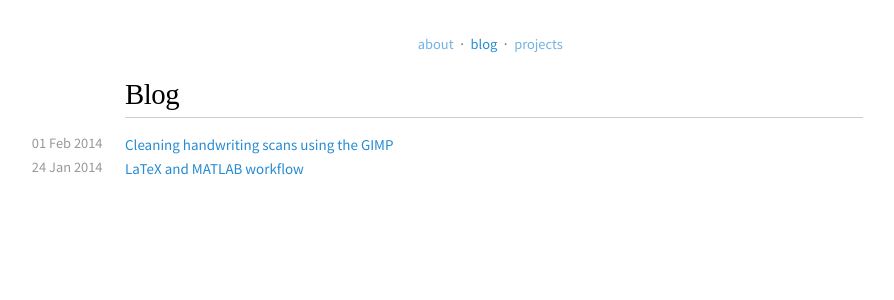
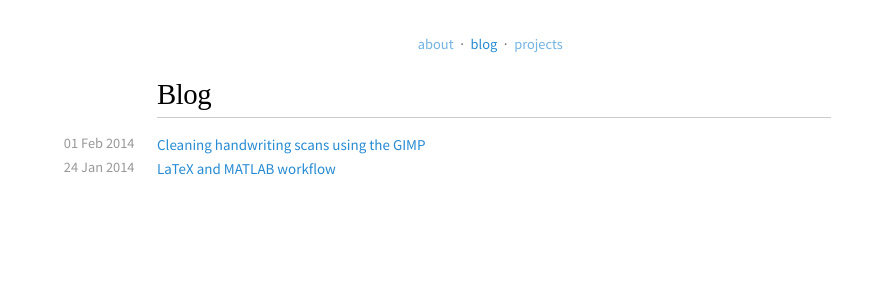
Before and after one commit to alxlit/alxlit.github.io, a Jekyll site: the page built from index.md, in a window 1280 px wide. Shown: the top 300 px of the page, without its empty margins (146-1040 px from the left). Built offline with Jekyll 4.4.1, drawn with Linux system fonts in a browser that asks for light colours; some web fonts are replaced.

Commit message:
change width

```diff
--- a/assets/css/default.css
+++ b/assets/css/default.css
@@ -53,7 +53,7 @@ ol > li > ol > li > ol { list-style-type: lower-roman;
 		         margin: 0; }
 
 #page { margin: 2rem auto;
-	max-width: 48rem; }
+	max-width: 44rem; }
 
 #logo { display: none; }
 
```
